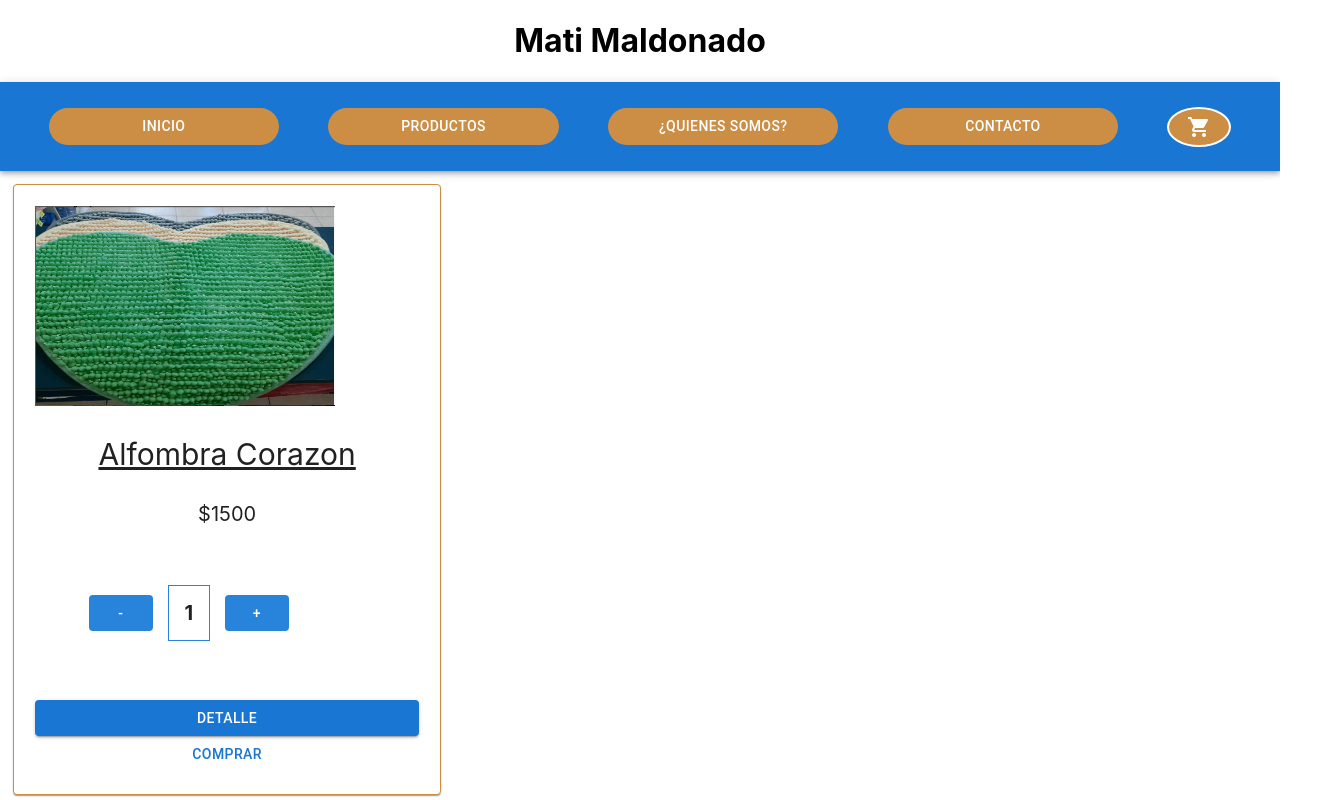
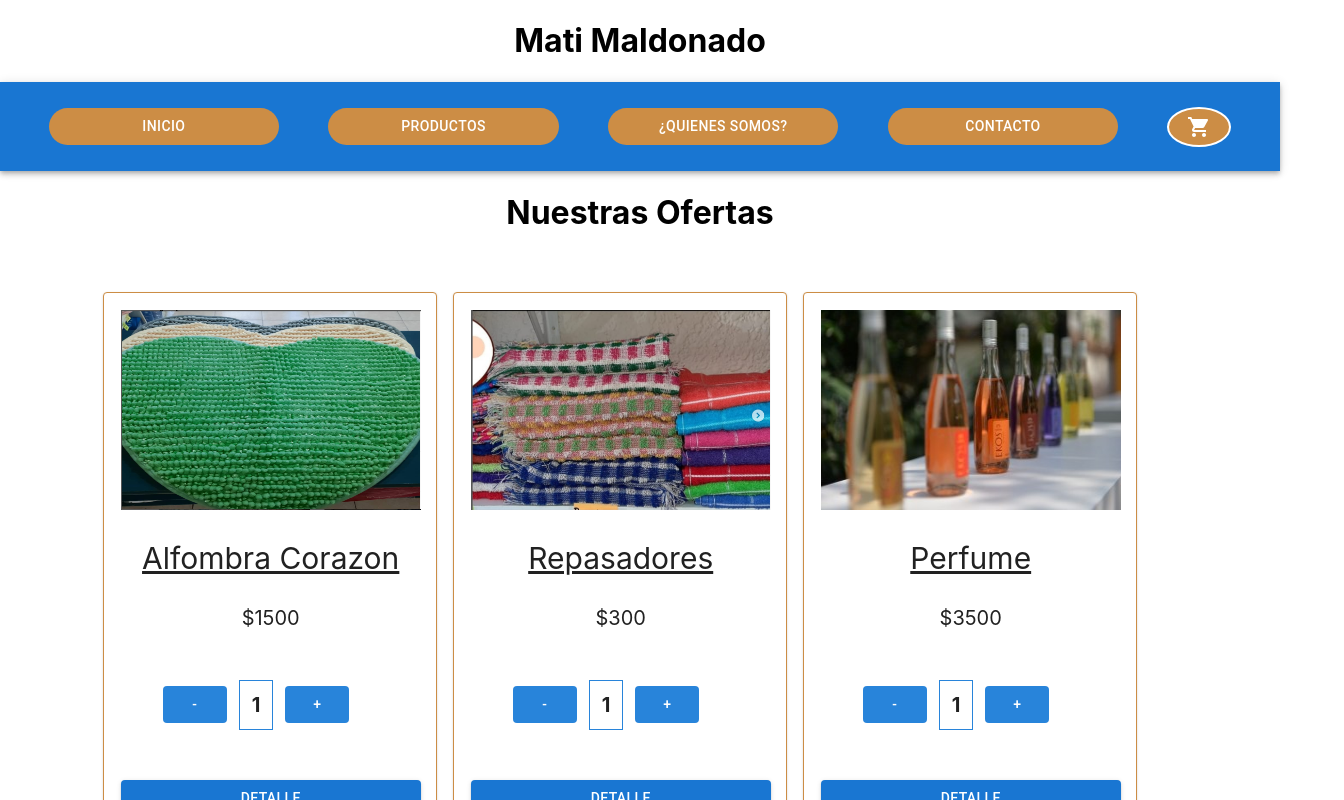
Before and after one commit to matimaldonado/React, a React (Create React App) app in the folder matias-maldonado/: page / in a window 1280 px wide. Shown: the top 800 px of the page, 1344 px wide, since content can reach past the window. Built offline with nearby package versions, Linux system fonts and the light colour scheme.

Commit message:
Carga de Map y promise

```diff
--- a/matias-maldonado/src/App.js
+++ b/matias-maldonado/src/App.js
@@ -11,20 +11,8 @@ function App() {
     <div className="App">
       <h1>Mati Maldonado</h1>
       <NavBar/>
-      <CardItem/>
-      {/* <Container>
-        <Grid container className='general-conteiner' >
-         <Grid item md={4}>
-        <CardItem title="Alfombra corazon" price={"$1500"} image={"Alfombras.PNG"} />
-        </Grid>
-        <Grid item md={4}>
-        <CardItem  title="Repasador" price={"$3500"} image={"Repasadores.PNG"}  />
-        </Grid>
-        <Grid item md={4}>
-        <CardItem title="Perfume" price={"$2500"} image={"Perfumesvarios.jpg"}  />
-        </Grid>
-        </Grid>
-      </Container> */}
+      <CardItem className = "tarjeta" />
+
       <footer>
 
       </footer>
--- a/matias-maldonado/src/Componentes/Card/Card.css
+++ b/matias-maldonado/src/Componentes/Card/Card.css
@@ -2,6 +2,7 @@
 width: 300px;
 height: 200px;
 }
+
 .card-item{
     display: flex;
     flex-direction: column;
@@ -19,8 +20,9 @@ span{
 }
 
 #Card1{
-    margin: 3%;
-    width: 100%;
+    display:flex ;
+    margin: 5%;
+    width: 110%;
     border: solid 1px rgb(204, 141, 69);
 }
 
@@ -49,3 +51,10 @@ span{
     border: solid 1px rgb(40, 132, 218);
     padding: 5%;
 }
+
+#tarjeta{
+    display: flex;
+    width: 100%;
+    margin-left: 5%;
+
+}
--- a/matias-maldonado/src/Componentes/Card/ItemListContainer.js
+++ b/matias-maldonado/src/Componentes/Card/ItemListContainer.js
@@ -51,6 +51,7 @@ const tomarProductos = () => {
     return(
 
  <>
+  <h1>Nuestras Ofertas</h1>
   <ItemList products = {products}/>
  </>
     )
--- a/matias-maldonado/src/Componentes/Item/Item.js
+++ b/matias-maldonado/src/Componentes/Item/Item.js
@@ -8,11 +8,11 @@ import { Button, Card, CardContent, Container, Grid } from '@mui/material';
 const Item = ({prod})=>{
 
       return(
+
         <>
-        <>
-
-            <Grid container className='general-conteiner' >
-               <Grid item md={4}>
+        <div>
+             <Grid  container >
+               <Grid item m={3} >
                 <Card id="Card1" >
                     <div className="card-item">
                         <img alt="imagen" id="imagenCard" src={prod.imagen}  />
@@ -22,12 +22,14 @@ const Item = ({prod})=>{
                         <Button variant={'contained'}>Detalle</Button >
                         <ItemComprar/>
                     </div>
-                    </Card>
+                 </Card>
+
                 </Grid>
-        </Grid>
+            </Grid>
+        </div>
+
         </>
-        </>
-    )
+        )
 }
 
 
--- a/matias-maldonado/src/Componentes/Item/ItemList.js
+++ b/matias-maldonado/src/Componentes/Item/ItemList.js
@@ -1,14 +1,17 @@
 // Cargar contenedor de item y contenedor de card
 import Item from "./Item"
 import "../Card/Card.css"
+import { Grid } from "@mui/material"
 
 const ItemList = ({products})=>{
 
 return(
   <>
+<div id="tarjeta">
 
 {products.map((prop)=> (<Item prod={prop} />))}
 
+</div>
   </>
 )
 }
```
